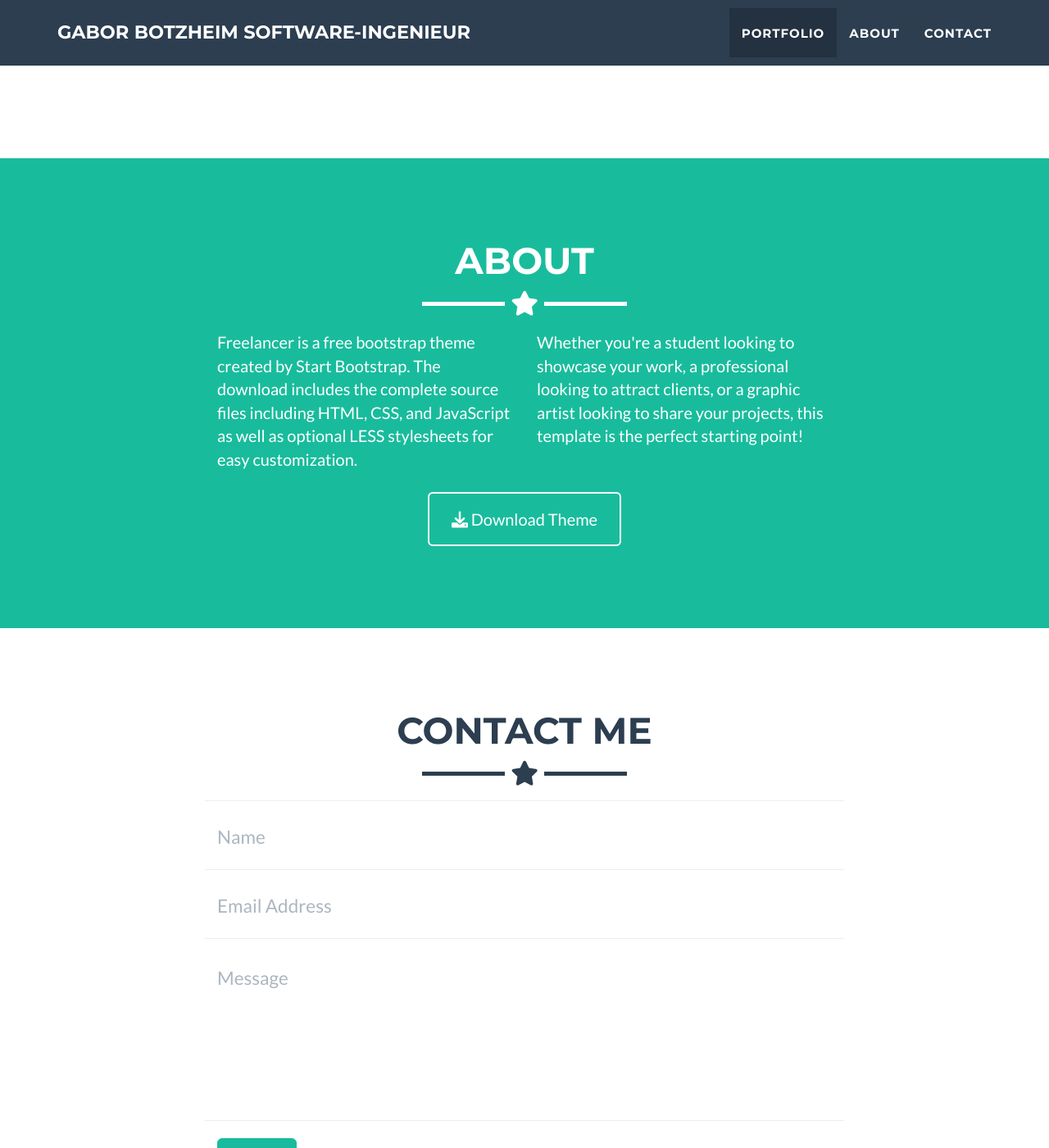
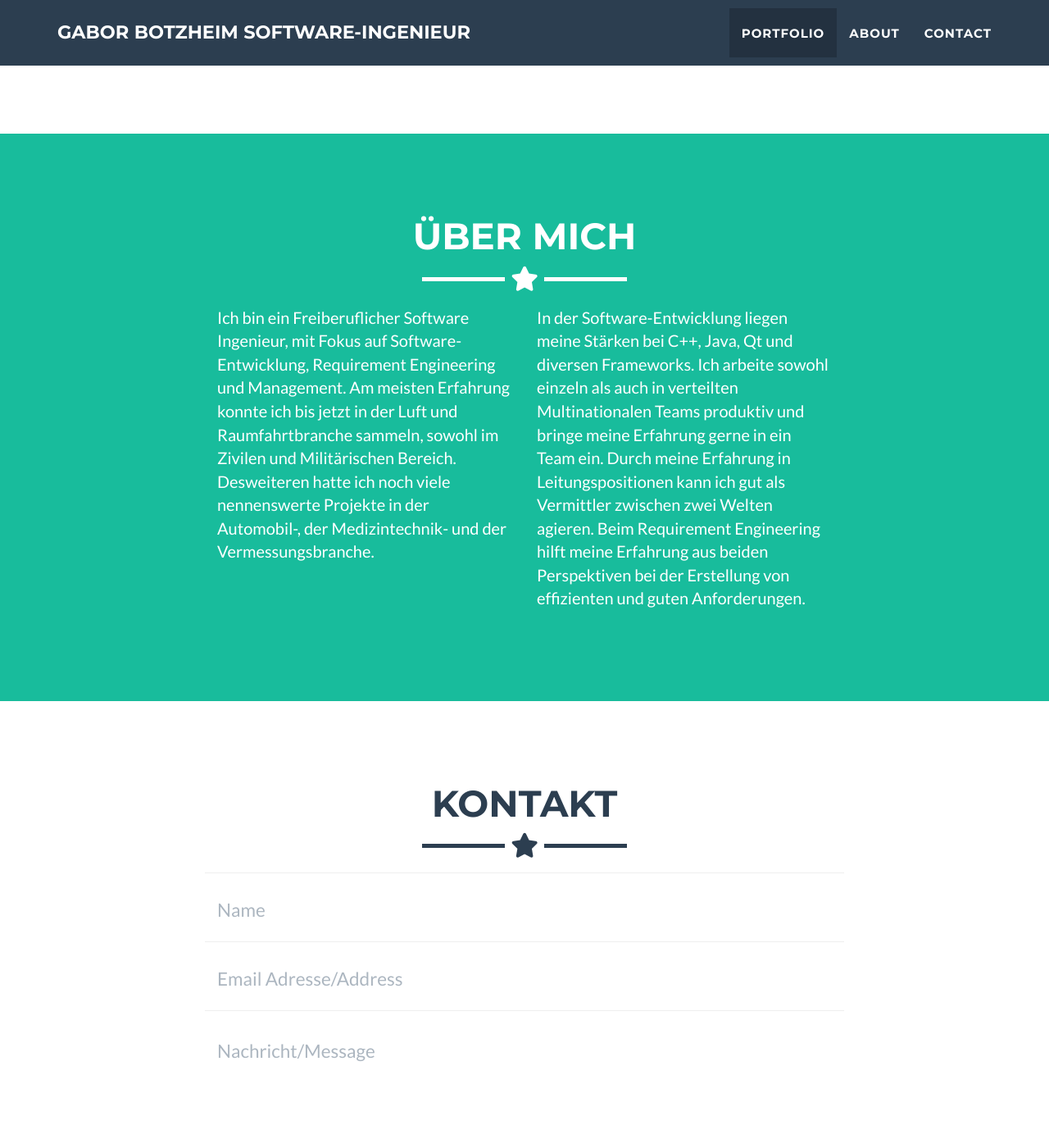
Before and after one commit to Gabor-B/homepage_SWE, a Jekyll site: the page built from _posts/2014-07-18-project-1.markdown, in a window 1280 px wide and 1400 px high, scrolled down 1570 px. Shown: the whole window at 82% size. Built offline with Jekyll 4.4.1, drawn with Linux system fonts in a browser that asks for light colours.

Commit message:
added more descriptions

```diff
--- a/_includes/about.html
+++ b/_includes/about.html
@@ -3,24 +3,20 @@
   <div class="container">
     <div class="row">
       <div class="col-lg-12 text-center">
-        <h2>About</h2>
+        <h2>Über mich</h2>
         <hr class="star-light">
       </div>
     </div>
     <div class="row">
       <div class="col-lg-4 col-lg-offset-2">
-        <p>Freelancer is a free bootstrap theme created by Start Bootstrap. The download includes the complete
-          source files including HTML, CSS, and JavaScript as well as optional LESS stylesheets for easy
-          customization.</p>
+        <p>Ich bin ein Freiberuflicher Software Ingenieur, mit Fokus auf Software-Entwicklung, Requirement Engineering und Management.
+          Am meisten Erfahrung konnte ich bis jetzt in der Luft und Raumfahrtbranche sammeln, sowohl im Zivilen und Militärischen Bereich.
+          Desweiteren hatte ich noch viele nennenswerte Projekte in der Automobil-, der Medizintechnik- und der Vermessungsbranche. </p>
       </div>
       <div class="col-lg-4">
-        <p>Whether you're a student looking to showcase your work, a professional looking to attract clients, or
-          a graphic artist looking to share your projects, this template is the perfect starting point! </p>
-      </div>
-      <div class="col-lg-8 col-lg-offset-2 text-center">
-        <a href="https://github.com/jeromelachaud/freelancer-theme" class="btn btn-lg btn-outline">
-          <i class="fa fa-download"></i> Download Theme
-        </a>
+        <p>In der Software-Entwicklung liegen meine Stärken bei C++, Java, Qt und diversen Frameworks. Ich arbeite sowohl einzeln als auch in verteilten Multinationalen Teams produktiv
+         und bringe meine Erfahrung gerne in ein Team ein. Durch meine Erfahrung in Leitungspositionen kann ich gut als Vermittler zwischen zwei Welten agieren.
+         Beim Requirement Engineering hilft meine Erfahrung aus beiden Perspektiven bei der Erstellung von effizienten und guten Anforderungen. </p>
       </div>
     </div>
   </div>
--- a/_includes/contact.html
+++ b/_includes/contact.html
@@ -48,7 +48,7 @@
           <div id="success"></div>
           <div class="row">
             <div class="form-group col-xs-12">
-              <button type="submit" class="btn btn-success btn-lg">Send</button>
+              <button type="submit" class="btn btn-success btn-lg">Senden/Send</button>
             </div>
           </div>
         </form>
--- a/_includes/contact_static.html
+++ b/_includes/contact_static.html
@@ -3,7 +3,7 @@
   <div class="container">
     <div class="row">
       <div class="col-lg-12 text-center">
-        <h2>Contact Me</h2>
+        <h2>Kontakt</h2>
         <hr class="star-primary">
       </div>
     </div>
@@ -20,8 +20,8 @@
           </div>
           <div class="row control-group">
             <div class="form-group col-xs-12 floating-label-form-group controls">
-              <label for="email">Email Address</label>
-              <input type="email" name="_replyto" class="form-control" placeholder="Email Address" id="email" required
+              <label for="email">Email Adresse/Address</label>
+              <input type="email" name="_replyto" class="form-control" placeholder="Email Adresse/Address" id="email" required
                 data-validation-required-message="Please enter your email address.">
               <p class="help-block text-danger"></p>
             </div>
@@ -32,8 +32,8 @@
           </div>
           <div class="row control-group">
             <div class="form-group col-xs-12 floating-label-form-group controls">
-              <label for="message">Message</label>
-              <textarea rows="5" name="message" class="form-control" placeholder="Message" id="message" required
+              <label for="message">Nachricht/Message</label>
+              <textarea rows="5" name="message" class="form-control" placeholder="Nachricht/Message" id="message" required
                 data-validation-required-message="Please enter a message."></textarea>
               <p class="help-block text-danger"></p>
             </div>
@@ -42,7 +42,7 @@
           <div id="success"></div>
           <div class="row">
             <div class="form-group col-xs-12">
-              <button type="submit" class="btn btn-success btn-lg">Send</button>
+              <button type="submit" class="btn btn-success btn-lg">Senden/Send</button>
             </div>
           </div>
         </form>
```
Also changed, not shown: other parts of _includes/contact.html (+2 -2 lines), img/portfolio/daniel-mccullough-requirement.jpg, img/portfolio/phil-w-h145.jpg.
